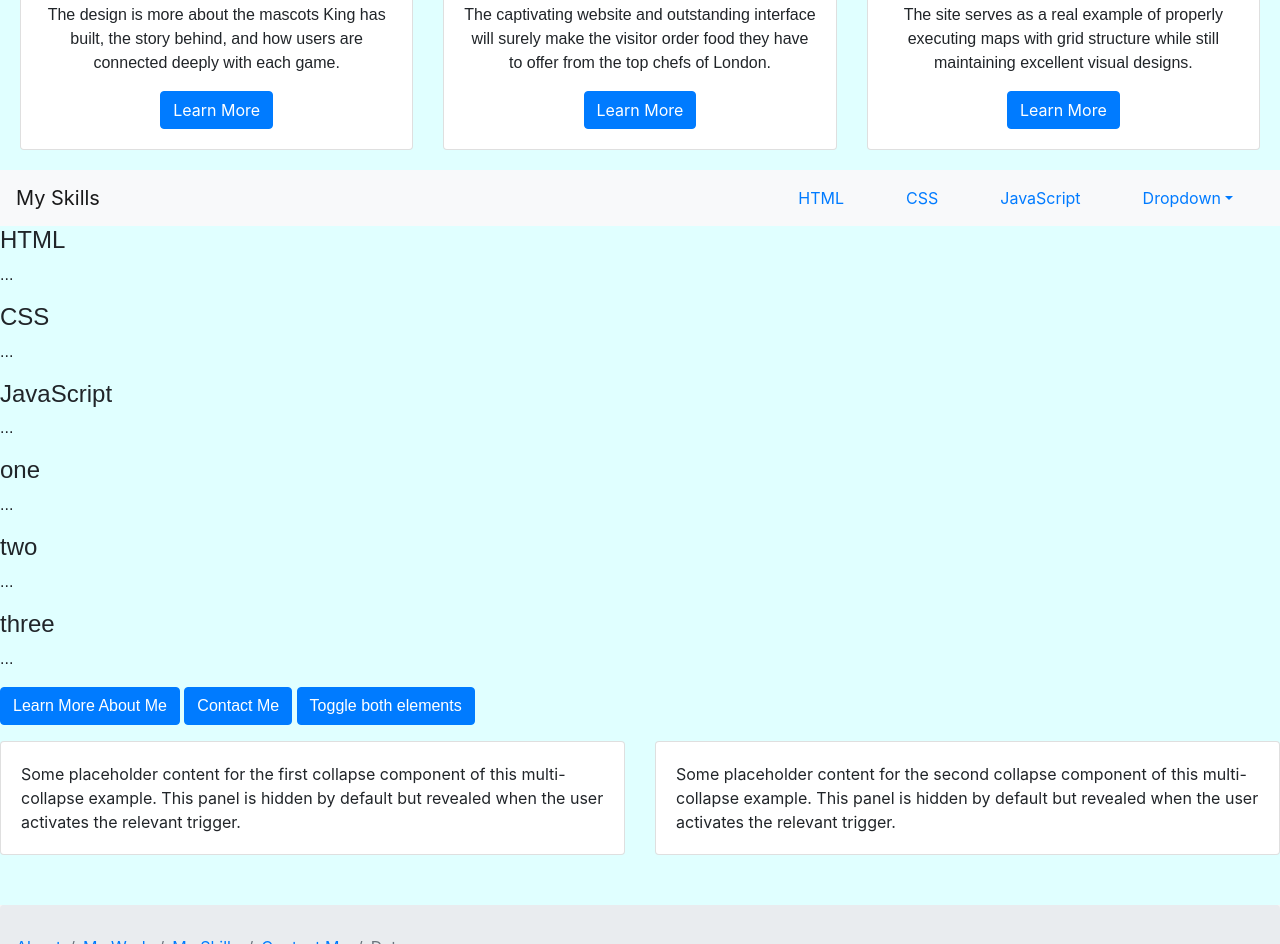
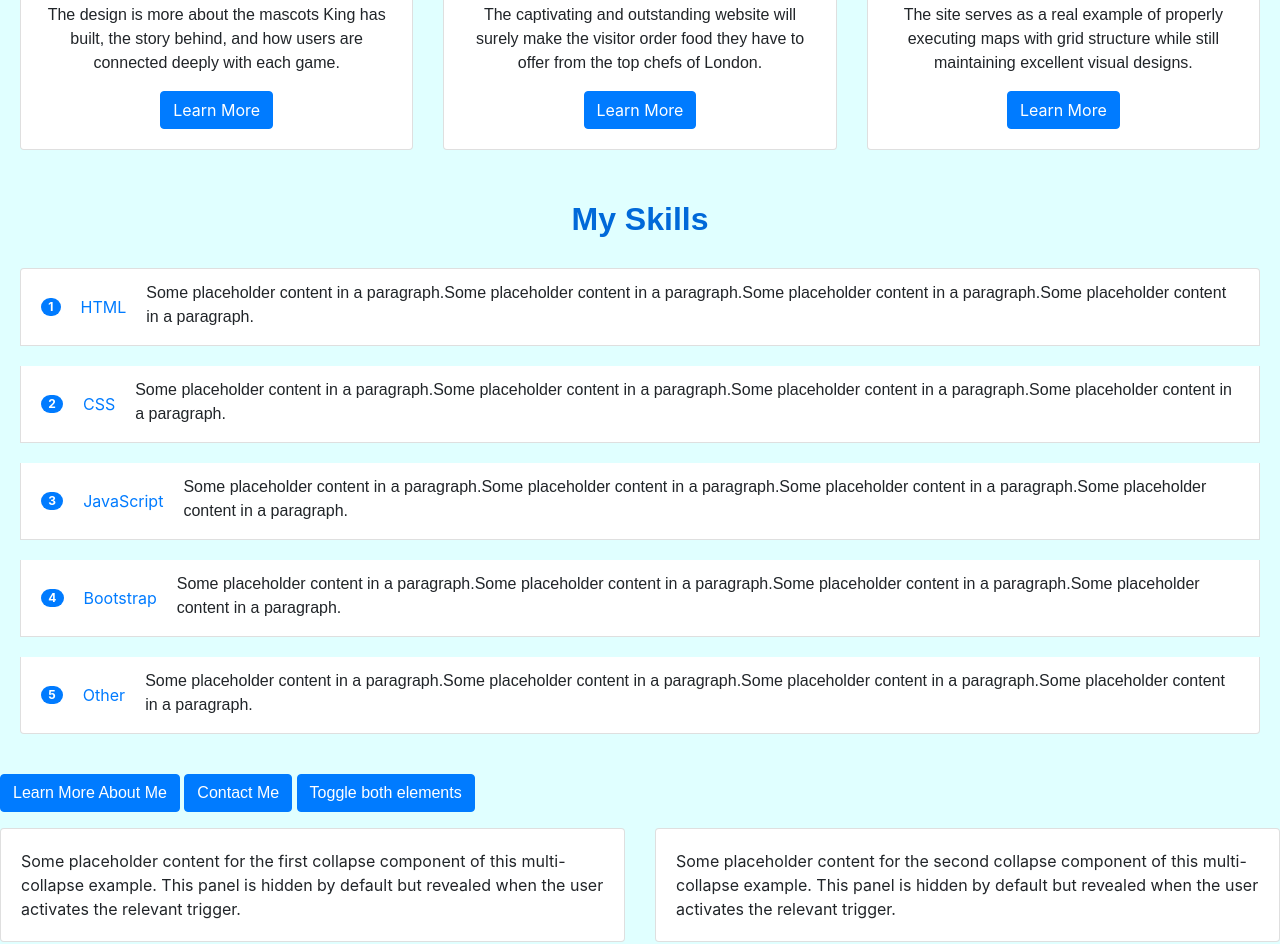
Before and after one commit to dr-jingyuezhao/Bootstrap-Portfolio, a plain HTML site: page index.html in a window 1280 px wide. Shown: the part 1747-2691 px from the top of the page. Drawn offline with nearby package versions, Linux system fonts and the light colour scheme.

Commit message:
updates skills section and adds list with link to CV

```diff
--- a/css/style.css
+++ b/css/style.css
@@ -95,24 +95,44 @@ p {
 
 }
 
-/* Cards */
+/* work section: Cards */
 .content {
     padding: 20px;
 }
 
 .sectionHeading {
-    text-align: center;
     font-weight: bold;
     color: var(--blue-color);
 }
 
-.cardContainer {
-    text-align: center;
-}
 
 .card-title {
     font-weight: bold;
     color: var(--blue-color);
+}
+
+/* skills section */
+
+section#skills {
+    margin: 30px 0px;
+}
+
+section#skills ul {
+    margin: 20px 20px;
+}
+
+section#skills ul li {
+    margin: 10px 0px;
+}
+
+section#skills ul li a {
+    margin-left: 20px;
+}
+
+section#skills ul li p {
+    margin-left: 20px;
+    display: flex;
+    align-items: center;
 }
 
 /* prewritten css */
--- a/index.html
+++ b/index.html
@@ -63,14 +63,14 @@
 
         <!-- work section displaying work in grid -->
 
-        <!-- grid card -->
-        <section id="work" class="page-section">
+        <!-- grid cards -->
+        <section id="work" class="page-section text-center">
             <div class="container-fluid content">
                 <h2 class="sectionHeading">My Work</h2>
                 <div class="row projects">
 
                     <!-- card 1 -->
-                    <div class="cardContainer col-lg-4 col-md-6 col-sm-12">
+                    <div class="cardContainer col-sm-12 col-md-6 col-lg-4">
                         <div class="card">
                             <img src="images/FPP-1.webp" class="card-img-top" alt="project placeholder">
                             <div class="card-body">
@@ -83,7 +83,7 @@
                     </div>
 
                     <!-- card 2 -->
-                    <div class="cardContainer col-lg-4 col-md-6 col-sm-12">
+                    <div class="cardContainer col-sm-12 col-md-6 col-lg-4">
                         <div class="card">
                             <img src="images/The-Cool-Club-x-FWA-min.webp" class="card-img-top"
                                 alt="project placeholder">
@@ -97,7 +97,7 @@
                     </div>
 
                     <!-- card 3 -->
-                    <div class="cardContainer col-lg-4 col-md-6 col-sm-12">
+                    <div class="cardContainer col-sm-12 col-md-6 col-lg-4">
                         <div class="card">
                             <img src="images/FlyHyer.webp" class="card-img-top" alt="project placeholder">
                             <div class="card-body">
@@ -110,7 +110,7 @@
                     </div>
 
                     <!-- card 4 -->
-                    <div class="cardContainer col-lg-4 col-md-6 col-sm-12">
+                    <div class="cardContainer col-sm-12 col-md-6 col-lg-4">
                         <div class="card">
                             <img src="images/King-Website-Design.webp" class="card-img-top" alt="project placeholder">
                             <div class="card-body">
@@ -123,12 +123,12 @@
                     </div>
 
                     <!-- card 5 -->
-                    <div class="cardContainer col-lg-4 col-md-6 col-sm-12">
+                    <div class="cardContainer col-sm-12 col-md-6 col-lg-4">
                         <div class="card">
                             <img src="images/Koox-Website-Design.webp" class="card-img-top" alt="project placeholder">
                             <div class="card-body">
                                 <h5 class="card-title">Koox: Top Chef Takeaway</h5>
-                                <p class="card-text">The captivating website and outstanding interface will surely make
+                                <p class="card-text">The captivating and outstanding website will surely make
                                     the visitor order food they have to offer from the top chefs of London.</p>
                                 <a href="#" class="btn btn-primary">Learn More</a>
                             </div>
@@ -136,7 +136,7 @@
                     </div>
 
                     <!-- card 6 -->
-                    <div class="cardContainer col-lg-4 col-md-6 col-sm-12">
+                    <div class="cardContainer col-sm-12 col-md-6 col-lg-4">
                         <div class="card">
                             <img src="images/Zillow-Website-Design.webp" class="card-img-top" alt="project placeholder">
                             <div class="card-body">
@@ -152,47 +152,37 @@
             </div>
         </section>
 
-        <!-- skills section listing the skills to be learned in the bootcamp: scrollspy -->
-        <section id="skills" class="page-section">
-            <nav id="navbar-example2" class="navbar navbar-light bg-light">
-                <a class="navbar-brand" href="#">My Skills</a>
-                <ul class="nav nav-pills">
-                    <li class="nav-item">
-                        <a class="nav-link" href="#html">HTML</a>
-                    </li>
-                    <li class="nav-item">
-                        <a class="nav-link" href="#css">CSS</a>
-                    </li>
-                    <li class="nav-item">
-                        <a class="nav-link" href="#js">JavaScript</a>
-                    </li>
-
-                    <li class="nav-item dropdown">
-                        <a class="nav-link dropdown-toggle" data-toggle="dropdown" href="#" role="button"
-                            aria-expanded="false">Dropdown</a>
-                        <div class="dropdown-menu">
-                            <a class="dropdown-item" href="#one">one</a>
-                            <a class="dropdown-item" href="#two">two</a>
-                            <div role="separator" class="dropdown-divider"></div>
-                            <a class="dropdown-item" href="#three">three</a>
-                        </div>
-                    </li>
-                </ul>
-            </nav>
-            <div data-spy="scroll" data-target="#navbar-example2" data-offset="0">
-                <h4 id="html">HTML</h4>
-                <p>...</p>
-                <h4 id="css">CSS</h4>
-                <p>...</p>
-                <h4 id="js">JavaScript</h4>
-                <p>...</p>
-                <h4 id="one">one</h4>
-                <p>...</p>
-                <h4 id="two">two</h4>
-                <p>...</p>
-                <h4 id="three">three</h4>
-                <p>...</p>
-            </div>
+        <!-- skills section card: listing the skills to be learned in the bootcamp -->
+        <section id="skills" class="page-section text-center">
+            <h2 class="sectionHeading">My Skills</h2>
+            <!-- list -->
+            <ul class="list-group">
+                <li class="list-group-item d-flex align-items-center skill-heading">
+                    <span class="badge badge-primary badge-pill">1</span>
+                    <a href="#CV" class="skill-link">HTML</a>
+                    <p class="mb-1 text-left">Some placeholder content in a paragraph.Some placeholder content in a paragraph.Some placeholder content in a paragraph.Some placeholder content in a paragraph.</p>
+                </li>
+                <li class="list-group-item d-flex align-items-center skill-heading">
+                    <span class="badge badge-primary badge-pill">2</span>
+                    <a href="#CV" class="skill-link">CSS</a>
+                    <p class="mb-1 text-left">Some placeholder content in a paragraph.Some placeholder content in a paragraph.Some placeholder content in a paragraph.Some placeholder content in a paragraph.</p>
+                </li>
+                <li class="list-group-item d-flex align-items-center skill-heading">
+                    <span class="badge badge-primary badge-pill">3</span>
+                    <a href="#CV" class="skill-link">JavaScript</a>
+                    <p class="mb-1 text-left">Some placeholder content in a paragraph.Some placeholder content in a paragraph.Some placeholder content in a paragraph.Some placeholder content in a paragraph.</p>
+                </li>
+                <li class="list-group-item d-flex align-items-center skill-heading">
+                    <span class="badge badge-primary badge-pill">4</span>
+                    <a href="#CV" class="skill-link">Bootstrap</a>
+                    <p class="mb-1 text-left">Some placeholder content in a paragraph.Some placeholder content in a paragraph.Some placeholder content in a paragraph.Some placeholder content in a paragraph.</p>
+                </li>
+                <li class="list-group-item d-flex align-items-center skill-heading">
+                    <span class="badge badge-primary badge-pill">5</span>
+                    <a href="#CV" class="skill-link">Other</a>
+                    <p class="mb-1 text-left">Some placeholder content in a paragraph.Some placeholder content in a paragraph.Some placeholder content in a paragraph.Some placeholder content in a paragraph.</p>
+                </li>
+            </ul>
         </section>
 
         <!-- about/contact section in the same row: collapse -->
```
